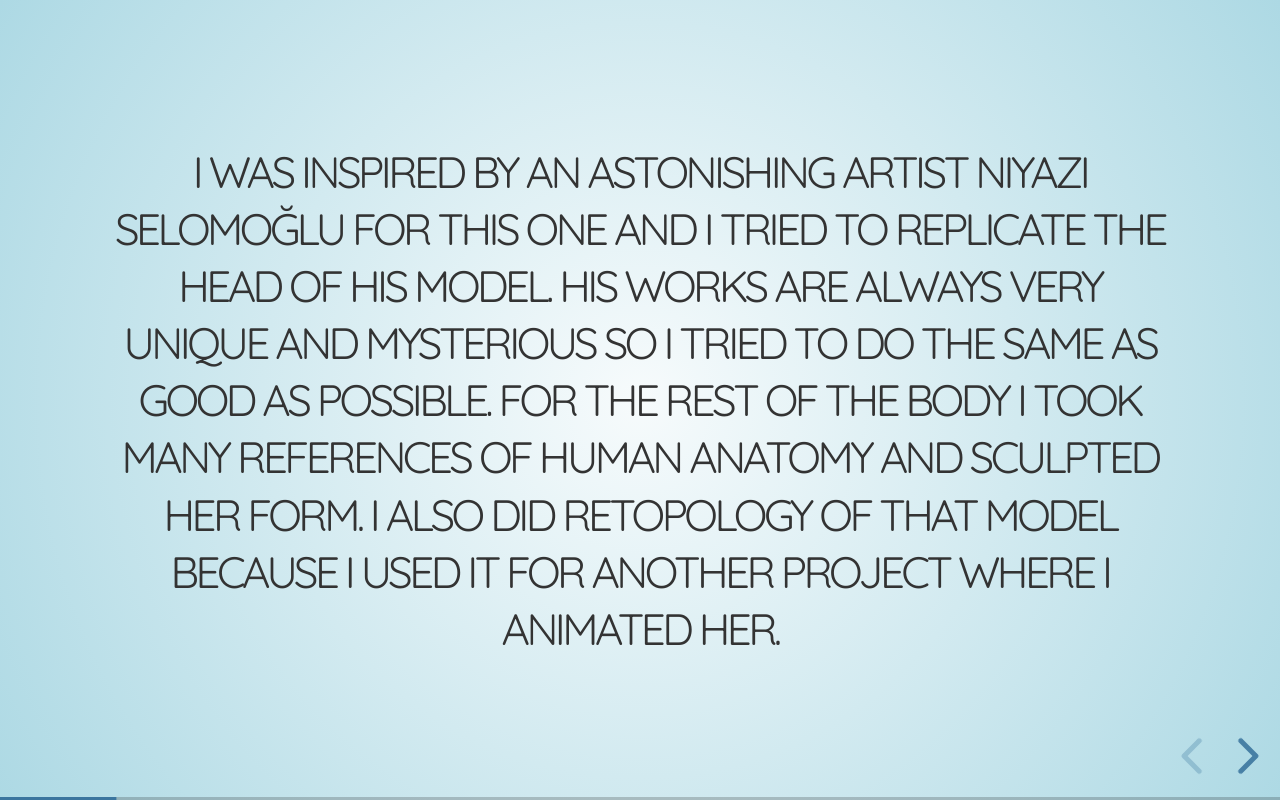
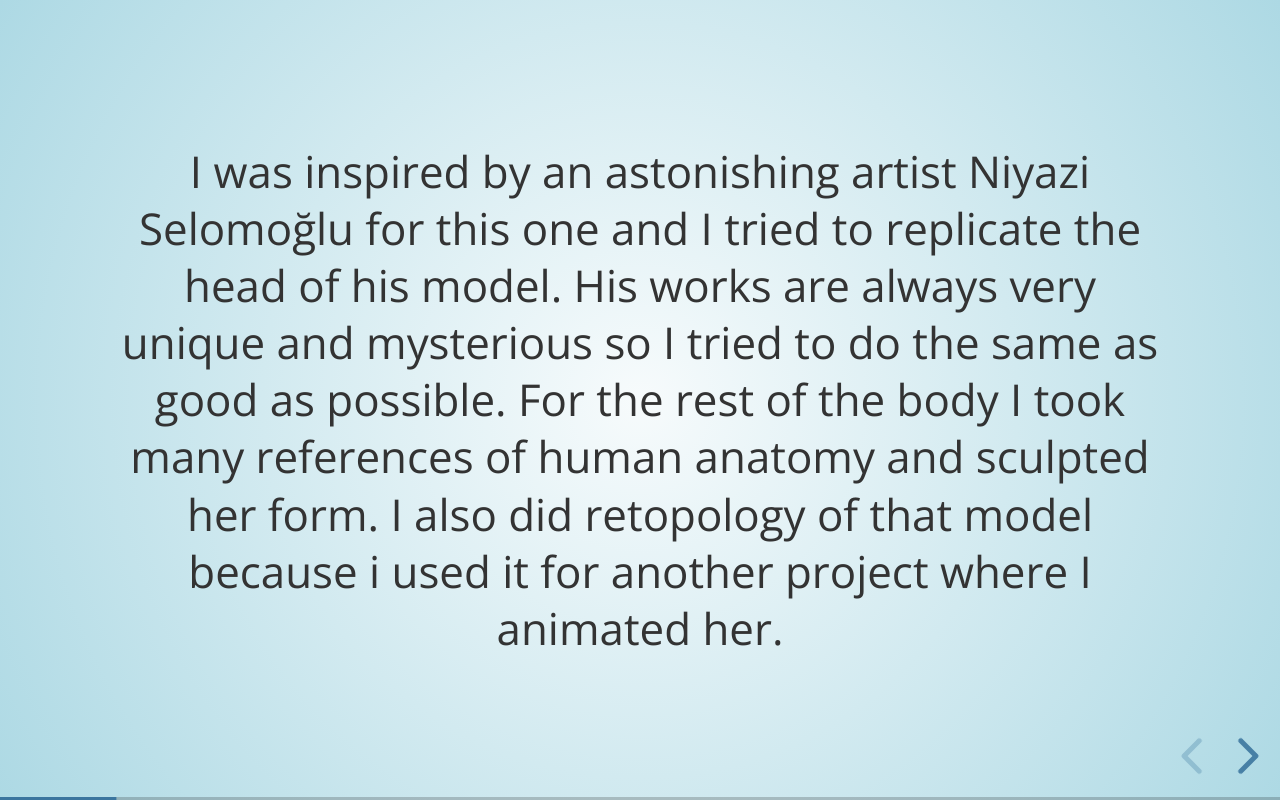
Before and after one commit to heehee757/Organic-sculpting, a website: page index.html in a window 1280 px wide. Both pictures are taken after a click on the button "next slide". Drawn offline with nearby package versions, Linux system fonts and the light colour scheme; files that its build step writes are made by us from their sources.

Commit message:
Update index.html

```diff
--- a/index.html
+++ b/index.html
@@ -20,8 +20,7 @@
 					<h1 class="mume-header" id="victorian-house">Organic Sculpting</h1>
 
 					</section><section lineno="3" class="slide " data-line="3" data-h="1" data-v="0">
-					<h4 class="mume-header" id="reference"><p>I was inspired by an astonishing artist Niyazi Selomoğlu for this one and I tried to replicate the head of his model. His works are always very unique and mysterious so I tried to do the same as good as possible. For the rest of the body I took many references of human anatomy and sculpted her form. I also did retopology of that model because i used it for another project where I animated her.</p>
-</h4>
+					<p>I was inspired by an astonishing artist Niyazi Selomoğlu for this one and I tried to replicate the head of his model. His works are always very unique and mysterious so I tried to do the same as good as possible. For the rest of the body I took many references of human anatomy and sculpted her form. I also did retopology of that model because i used it for another project where I animated her.</p>
 
 					</section><section lineno="5" class="slide " data-line="5" data-h="2" data-v="0"><h3 class="mume-header" id="reference">His work</h2><img src="Niyazi.png" alt="faun" />
 					</section><section lineno="7" class="slide " data-line="7" data-h="3" data-v="0">
```
